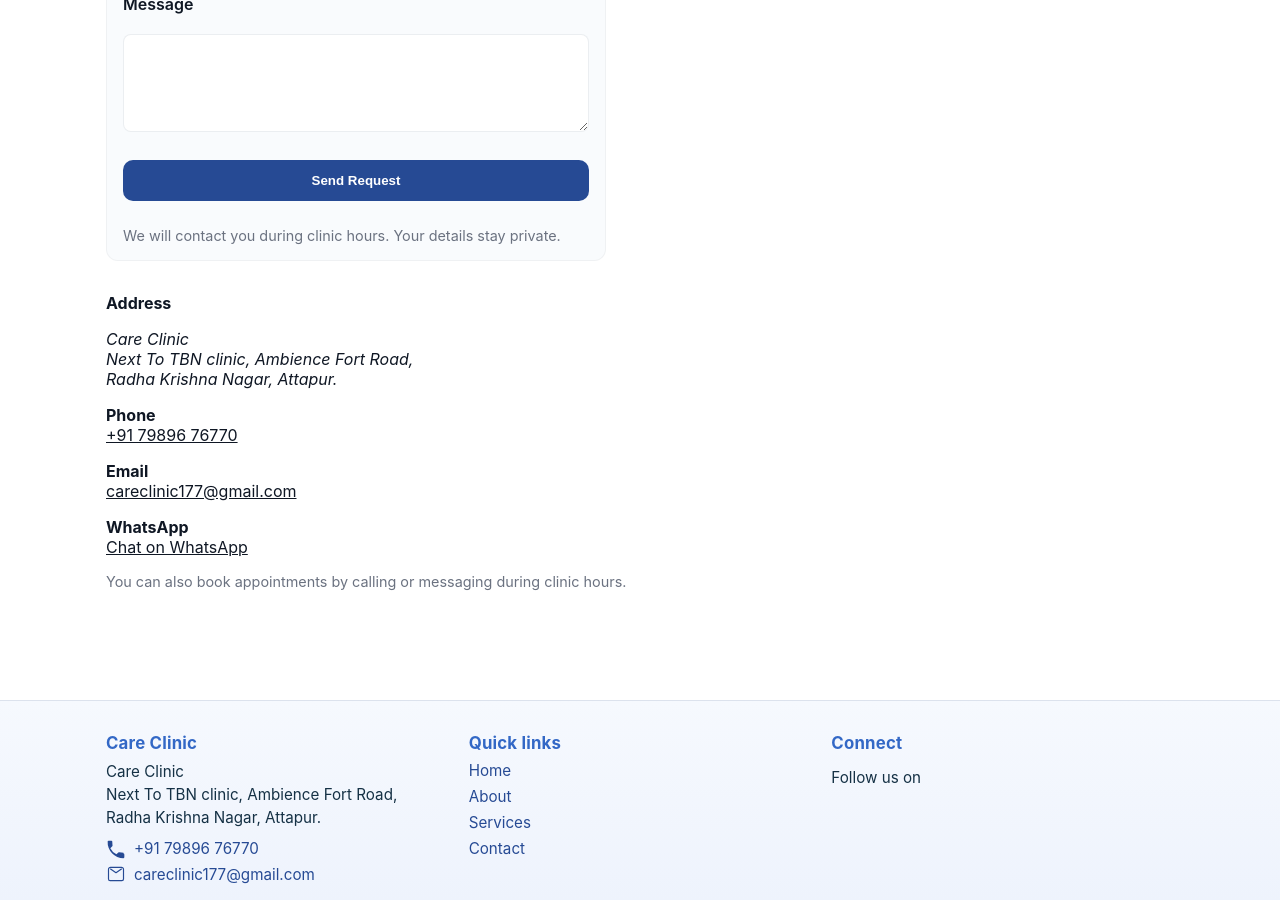
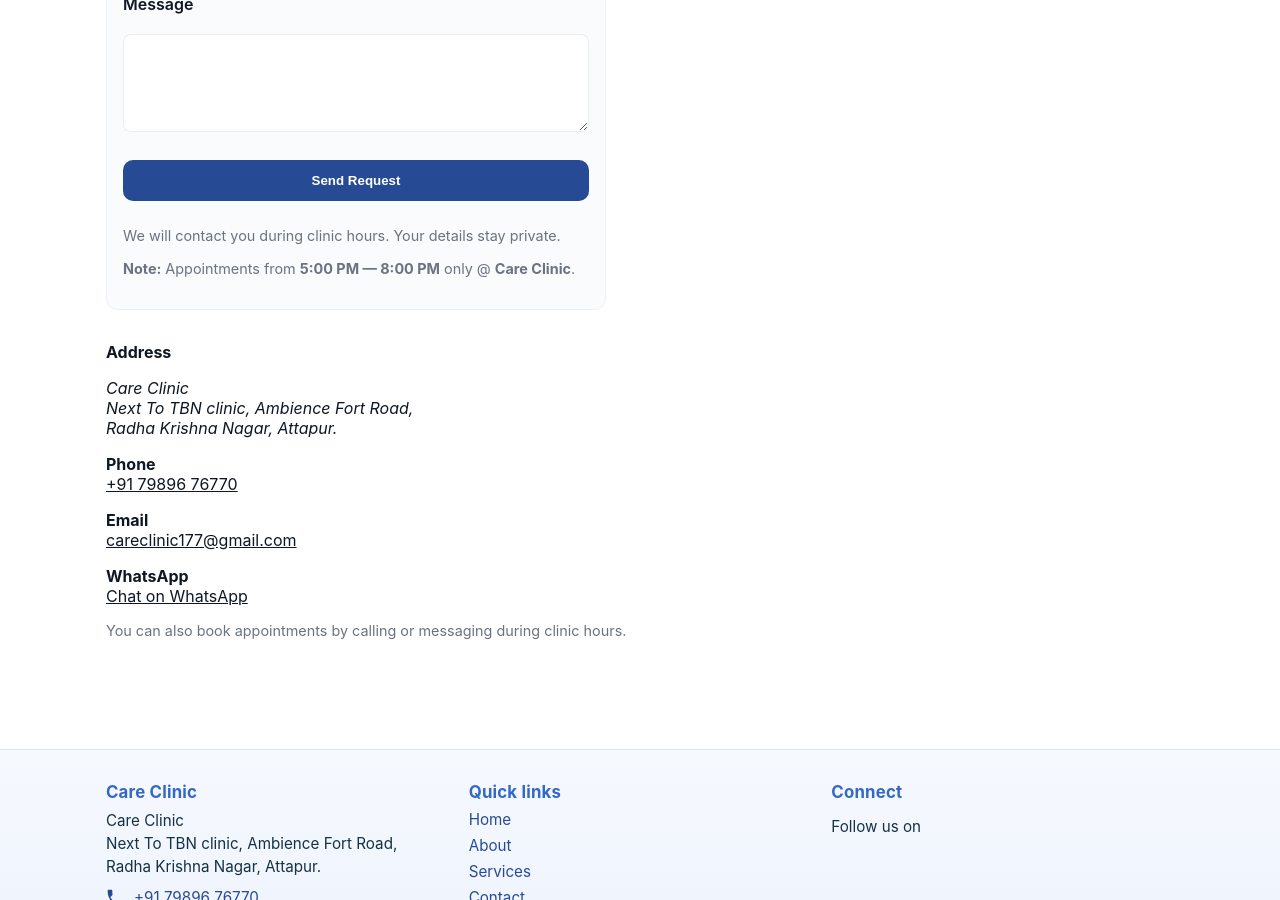
Before and after one commit to drrajarameshd/rr, a Jekyll site: the page contact.html, which Jekyll copies as it is, in a window 1280 px wide and 900 px high, scrolled down 842 px. Built offline with Jekyll 4.4.1, drawn with Linux system fonts in a browser that asks for light colours.

Commit message:
Update contact.html

```diff
--- a/contact.html
+++ b/contact.html
@@ -213,6 +213,10 @@
     <div class="form-note muted">
       We will contact you during clinic hours. Your details stay private.
     </div>
+    <p class="small" style="margin:0 0 1rem;color:var(--muted);">
+  <strong>Note:</strong> Appointments from <strong>5:00 PM — 8:00 PM</strong> only @ <strong>Care Clinic</strong>.
+    </p>
+
   </form>
 
 
```
